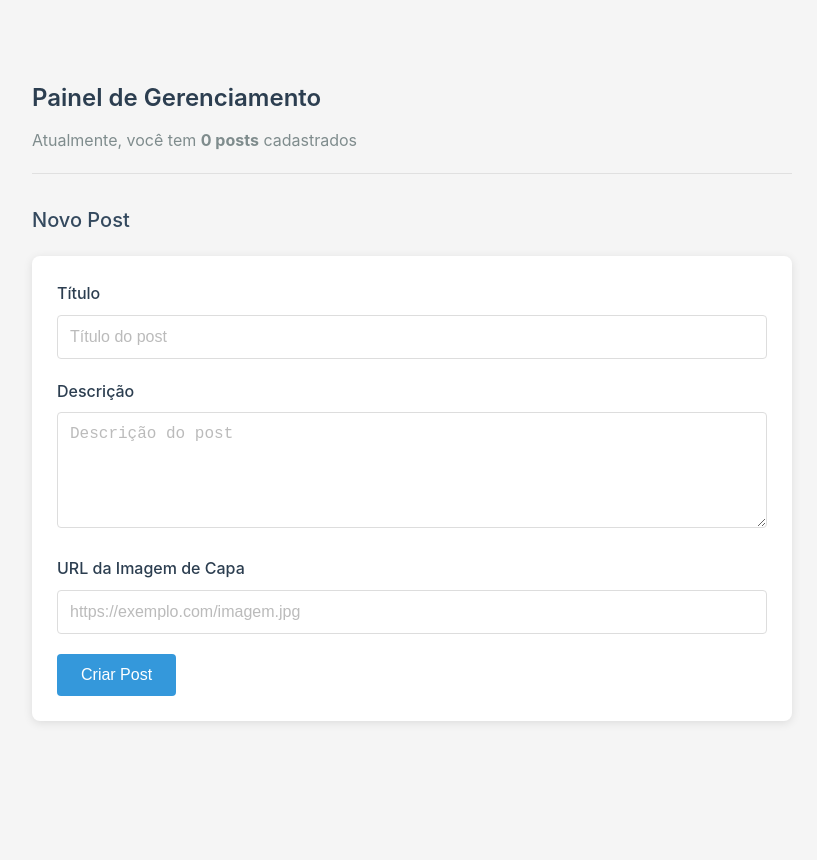
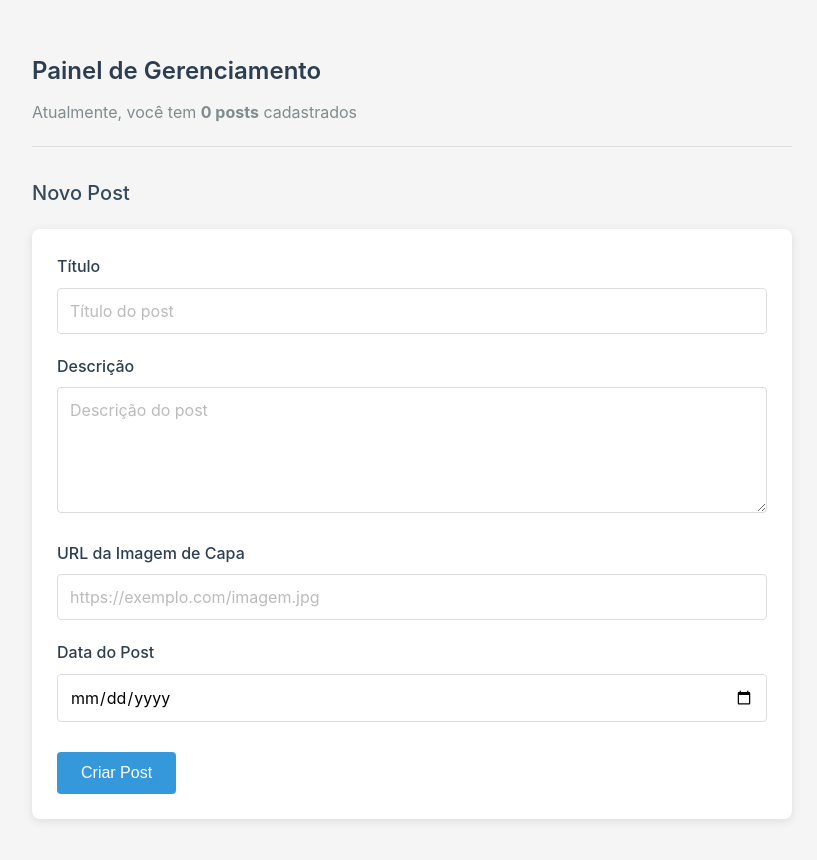
Before and after one commit to Jehfferson-chepli/-M02S09-Introducao, a React (Vite) app in the folder PostPag/: page / in a window 1280 px wide. Shown: the top 860 px of the page, without its empty margins (228-1045 px from the left). Before the commit the page ends 800 px from the top, so only its background shows below. Built offline with nearby package versions, Linux system fonts and the light colour scheme; the HTML template or start-up script is replaced by a standard one.

Commit message:
[M02S09] -  Ex3-  Data de publicação
Adicionado o campo data.

```diff
--- a/PostPag/src/App.css
+++ b/PostPag/src/App.css
@@ -63,17 +63,20 @@ body {
 }
 
 .form-group input,
-.form-group textarea {
+.form-group textarea,
+.form-group select {
   width: 100%;
   padding: 12px;
   border: 1px solid #ddd;
   border-radius: 4px;
   font-size: 16px;
   transition: border-color 0.3s;
+  font-family: inherit;
 }
 
 .form-group input:focus,
-.form-group textarea:focus {
+.form-group textarea:focus,
+.form-group select:focus {
   outline: none;
   border-color: #3498db;
   box-shadow: 0 0 0 2px rgba(52, 152, 219, 0.2);
@@ -102,6 +105,12 @@ body {
   border: 1px solid #ddd;
 }
 
+.date-hint {
+  font-size: 12px;
+  color: #7f8c8d;
+  margin-top: 5px;
+}
+
 .submit-button {
   background-color: #3498db;
   color: white;
@@ -112,6 +121,7 @@ body {
   font-weight: 500;
   cursor: pointer;
   transition: background-color 0.3s;
+  margin-top: 10px;
 }
 
 .submit-button:hover {
--- a/PostPag/src/App.jsx
+++ b/PostPag/src/App.jsx
@@ -5,15 +5,20 @@ function App() {
   const [title, setTitle] = useState('');
   const [description, setDescription] = useState('');
   const [imageUrl, setImageUrl] = useState('');
+  const [postDate, setPostDate] = useState('');
 
   const handleSubmit = (e) => {
     e.preventDefault();
-
-    console.log({ title, description, imageUrl });
-
+    console.log({
+      title,
+      description,
+      imageUrl,
+      postDate
+    });
     setTitle('');
     setDescription('');
     setImageUrl('');
+    setPostDate('');
   };
 
   return (
@@ -60,6 +65,26 @@ function App() {
               onChange={(e) => setImageUrl(e.target.value)}
               placeholder="https://exemplo.com/imagem.jpg"
             />
+
+            {imageUrl && (
+              <div className="image-preview">
+                <p>Pré-visualização:</p>
+                <img src={imageUrl} alt="Pré-visualização" onError={(e) => {
+                  e.target.style.display = 'none';
+                }} />
+              </div>
+            )}
+          </div>
+
+          <div className="form-group">
+            <label htmlFor="postDate">Data do Post</label>
+            <input
+              type="date"
+              id="postDate"
+              value={postDate}
+              onChange={(e) => setPostDate(e.target.value)}
+              required
+            />
           </div>
 
           <button type="submit" className="submit-button">
```
